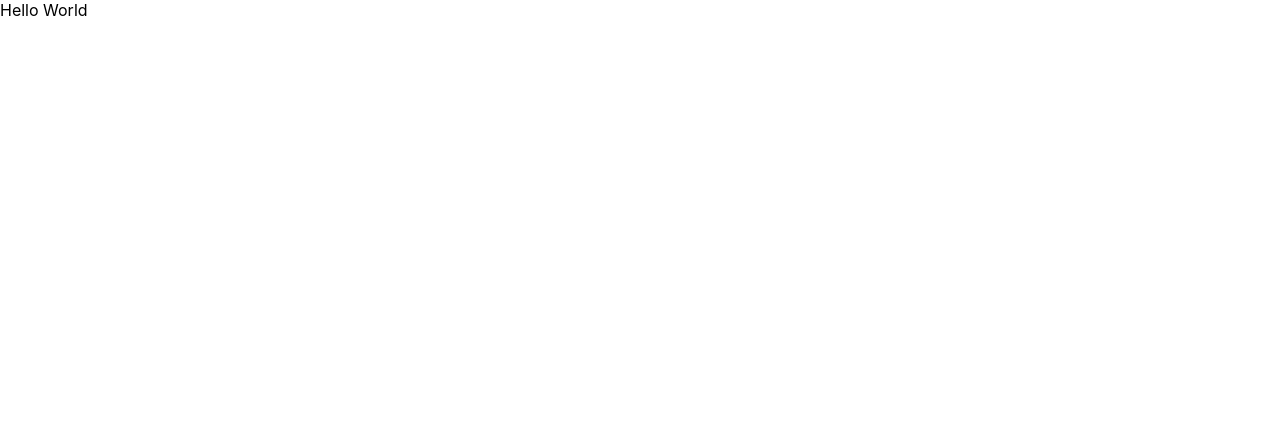
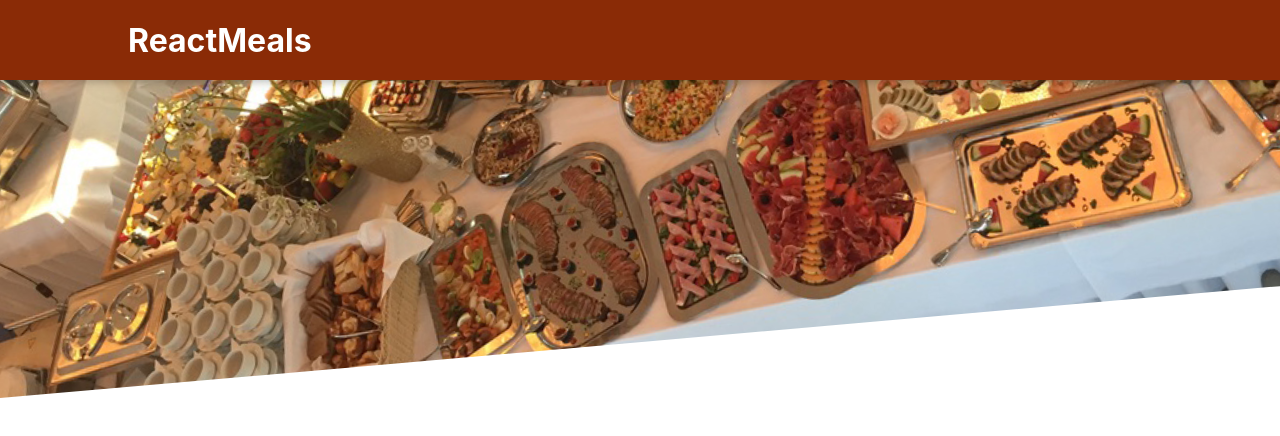
Before and after one commit to lichuangqi/food-app, a React (Create React App) app: page / in a window 1280 px wide. Shown: the top 436 px of the page. Built offline with nearby package versions, Linux system fonts and the light colour scheme; the HTML template or start-up script is replaced by a standard one.

Commit message:
header component

```diff
--- a/src/App.tsx
+++ b/src/App.tsx
@@ -1,11 +1,10 @@
-import React from 'react';
-import logo from './logo.svg';
-
-function App() {
+import React, { Fragment } from 'react';
+import Header from './components/Layout/Header';
+const App:React.FC = () => {
   return (
-    <div className="App">
-      Hello World
-    </div>
+    <Fragment>
+      <Header/>
+    </Fragment>
   );
 }
 
--- /dev/null
+++ b/src/components/Layout/Header.module.css
@@ -0,0 +1,29 @@
+.header {
+    position: fixed;
+    top: 0;
+    left: 0;
+    width: 100%;
+    height: 5rem;
+    background-color: #8a2b06;
+    color: white;
+    display: flex;
+    justify-content: space-between;
+    align-items: center;
+    padding: 0 10%;
+    box-shadow: 0 2px 8px rgba(0, 0, 0, 0.25);
+    z-index: 10;
+  }
+
+  .main-image {
+    width: 100%;
+    height: 25rem;
+    z-index: 0;
+    overflow: hidden;
+  }
+
+  .main-image img {
+    width: 110%;
+    height: 100%;
+    object-fit: cover;
+    transform: rotateZ(-5deg) translateY(-4rem) translateX(-1rem);
+  }
--- /dev/null
+++ b/src/components/Layout/Header.tsx
@@ -0,0 +1,18 @@
+import React, { Fragment } from 'react';
+import headerImg from '../../assets/meals.jpg';
+import classes from './Header.module.css';
+const Header: React.FC = () => {
+    return (
+        <Fragment>
+            <header className={classes.header}>
+                <h1>ReactMeals</h1>
+                <button>Cart</button>
+            </header>
+            <div className={classes['main-image']}>
+                <img src={headerImg} alt="A table full of delicious food!"/>
+            </div>
+        </Fragment>
+    )
+}
+
+export default Header;
```
Also changed, not shown: src/assets/meals.jpg (added).
